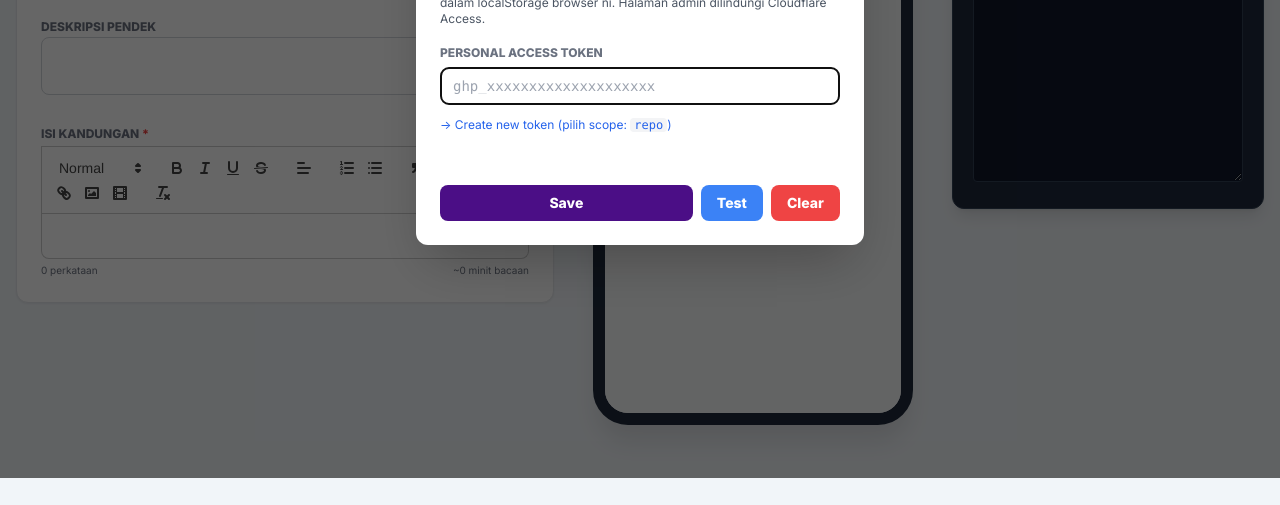
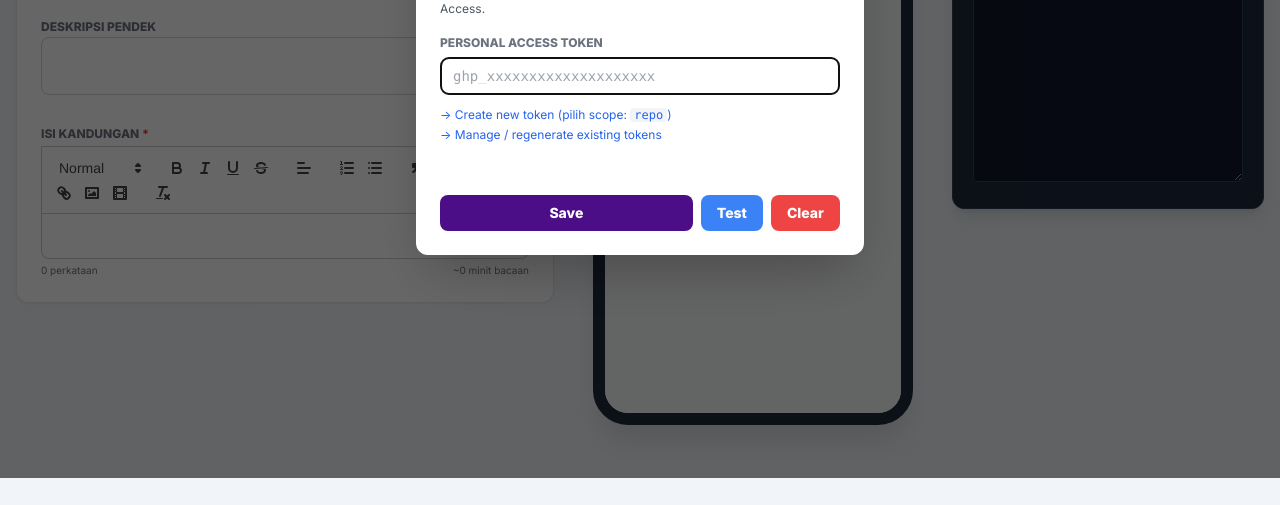
Before and after one commit to ariffinhamzah/nichesite, a website: page admin.html in a window 1280 px wide. Both pictures are taken after a click on the button "⚙️". Shown: the part 322-827 px from the top of the page. Drawn offline with nearby package versions, Linux system fonts and the light colour scheme; files that its build step writes are made by us from their sources.

Commit message:
feat(admin): add 'Manage/regenerate tokens' link in Settings modal
Helps users with multiple devices to easily revoke + create new PAT
without hunting for the GitHub settings page.

```diff
--- a/admin.html
+++ b/admin.html
@@ -53,8 +53,9 @@
                 <label for="patInput" class="text-xs font-bold text-gray-500 uppercase">Personal Access Token</label>
                 <input type="password" id="patInput" class="w-full border border-gray-300 rounded-lg px-3 py-2 text-sm font-mono mt-1" placeholder="ghp_xxxxxxxxxxxxxxxxxxxx" autocomplete="off">
             </div>
-            <div class="mb-4 text-xs">
-                <a href="https://github.com/settings/tokens/new?scopes=repo&description=nichesite-admin" target="_blank" rel="noopener noreferrer" class="text-blue-600 hover:underline">→ Create new token (pilih scope: <code class="bg-gray-100 px-1 rounded">repo</code>)</a>
+            <div class="mb-4 text-xs space-y-1">
+                <a href="https://github.com/settings/tokens/new?scopes=repo&description=nichesite-admin" target="_blank" rel="noopener noreferrer" class="block text-blue-600 hover:underline">→ Create new token (pilih scope: <code class="bg-gray-100 px-1 rounded">repo</code>)</a>
+                <a href="https://github.com/settings/tokens" target="_blank" rel="noopener noreferrer" class="block text-blue-600 hover:underline">→ Manage / regenerate existing tokens</a>
             </div>
             <div id="settingsStatus" class="mb-4 text-xs min-h-[1.25rem]" aria-live="polite"></div>
             <div class="flex gap-2">
```
